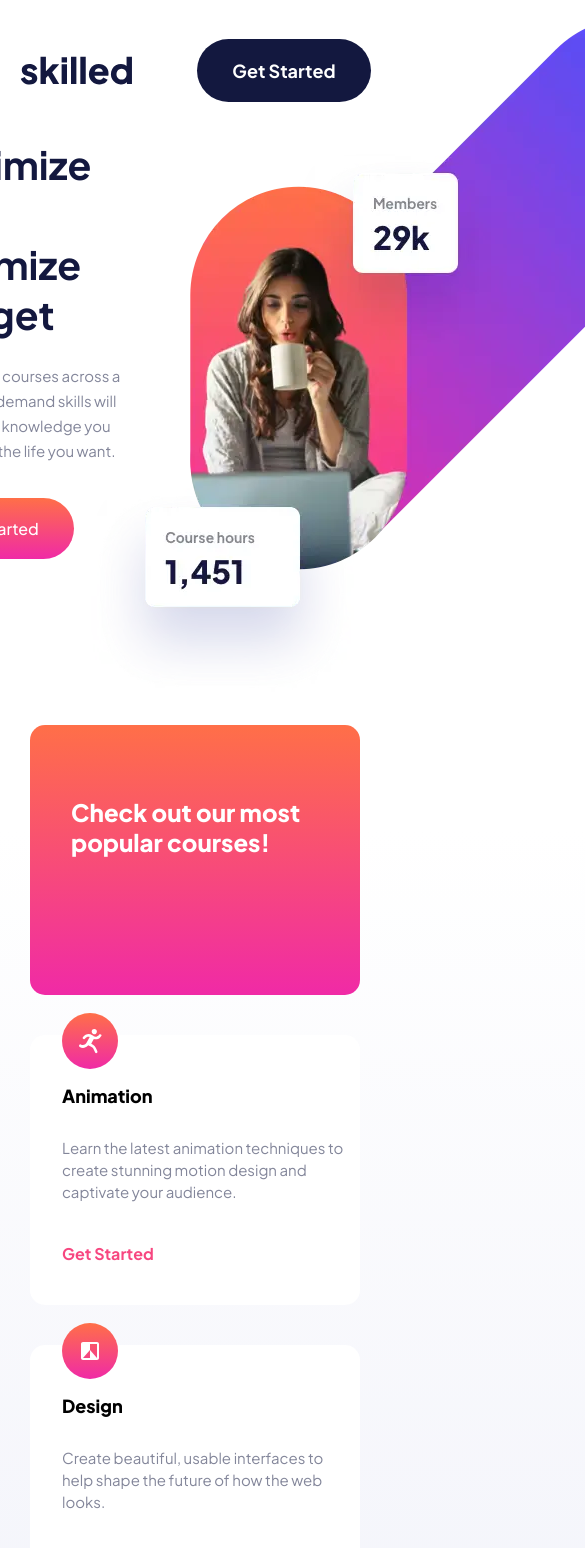
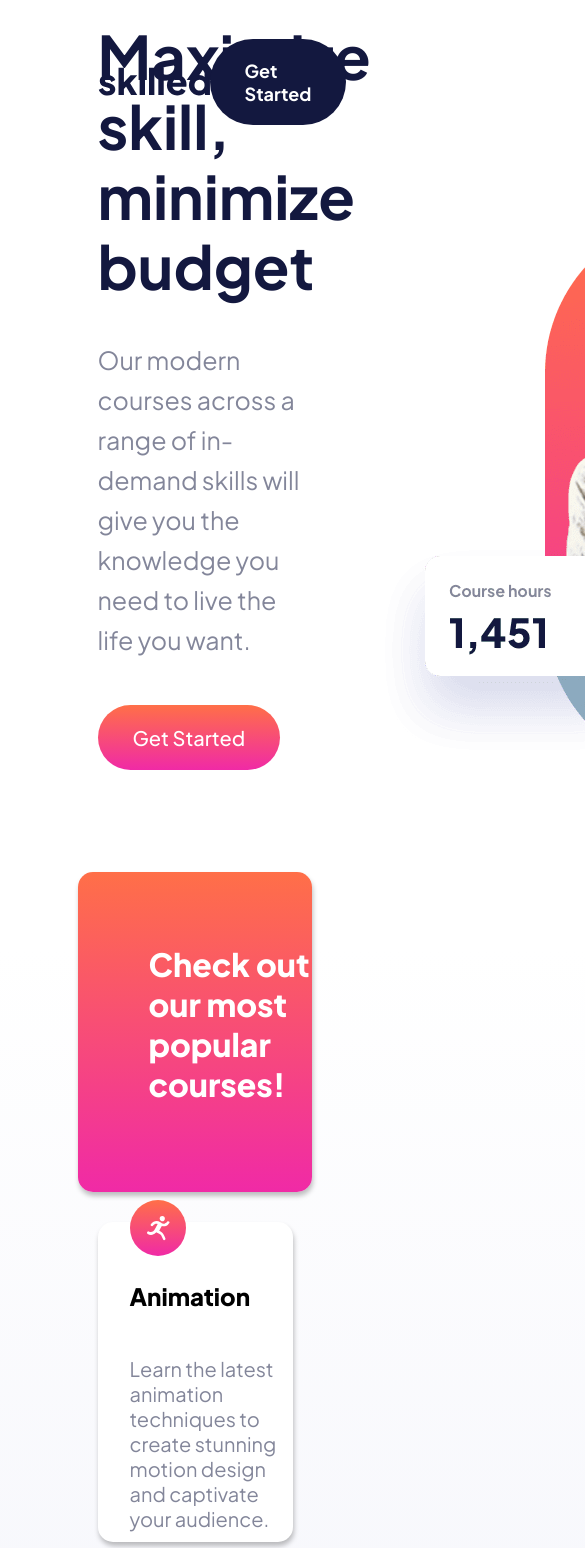
Before and after one commit to russell-crooms/skilled, a React (Vite) app: page / in a window 390 px wide. Shown: the top 1548 px of the page, 585 px wide, since content can reach past the window. Built offline with nearby package versions, Linux system fonts and the light colour scheme.

Commit message:
Cleared all of our media queries. I will start over, buidling this project for mobile view first.

```diff
--- a/src/components/cards/Cards.css
+++ b/src/components/cards/Cards.css
@@ -7,18 +7,6 @@
   flex-direction: row;
   flex-wrap: wrap;
   gap: 30px;
-}
-@media (max-width: 1440px) {
-  .cards-section {
-    width: 80%;
-  }
-}
-@media (max-width: 768px) {
-  .cards-section {
-    width: 90%;
-    row-gap: 40px;
-    column-gap: 15px;
-  }
 }
 
 #colorful-card {
@@ -36,12 +24,6 @@
   font-size: 32px;
   font-weight: 800;
 }
-@media (max-width: 1024px) {
-  #colorful-card .colorful-header {
-    font-size: 24px;
-    margin-left: 9px;
-  }
-}
 
 .cards {
   width: 400px;
@@ -54,24 +36,6 @@
   flex-direction: column;
   gap: 5px;
 }
-@media (max-width: 1440px) {
-  .cards {
-    width: 360px;
-  }
-}
-@media (max-width: 1024px) {
-  .cards {
-    width: 339px;
-    height: 270px;
-    box-shadow: none;
-  }
-}
-@media (max-width: 768px) {
-  .cards {
-    width: 330px;
-    gap: 0px;
-  }
-}
 
 .cards img {
   width: 56px;
@@ -83,28 +47,11 @@
   font-weight: 800;
   font-size: 24px;
 }
-@media (max-width: 1024px) {
-  .cards h2 {
-    font-size: 18px;
-  }
-}
 
 .cards p {
   color: #83869a;
   font-size: 20px;
   width: 97%;
-}
-@media (max-width: 1440px) {
-  .cards p {
-    width: 96%;
-    font-size: 17px;
-  }
-}
-@media (max-width: 1024px) {
-  .cards p {
-    font-size: 15px;
-    line-height: 22px;
-  }
 }
 
 .cards span {
@@ -114,11 +61,6 @@
   cursor: pointer;
   margin-top: 25px;
 }
-@media (max-width: 1024px) {
-  .cards span {
-    font-size: 16px;
-  }
-}
 
 .cards span:hover {
   opacity: 60%;
--- a/src/components/footer/Footer.css
+++ b/src/components/footer/Footer.css
@@ -15,17 +15,6 @@
     margin-left: auto;
     margin-right: auto;
 }
-@media (max-width: 1024px) {
-    .footer-items {
-        width: 70%;
-    }
-}
-@media (max-width: 768px) {
-    .footer-items {
-        width: 90%;
-
-    }
-}
 
 .footer-button {
     color: #FFFFFF;
--- a/src/components/hero/Hero.css
+++ b/src/components/hero/Hero.css
@@ -6,32 +6,6 @@
     margin-left: auto;
     margin-right: auto;
     margin-top: -225px;
-}
-@media (max-width: 1440px) {
-    .hero-section {
-        margin-top: -190px;
-        width: 80%;
-    }
-}
-@media (max-width: 1024px) {
-    .hero-section {
-        justify-content: center;
-        width: 70%;
-    }
-}
-@media (max-width: 768px) {
-    .hero-section {
-        width: 90%;
-    }
-}
-
-.hero-section-left {
-    margin-top: 100px;
-}
-@media (max-width: 1024px) {
-    .hero-section-left {
-        margin-top: 60px;
-    }
 }
 
 .hero-header-text {
@@ -42,52 +16,12 @@
     line-height: 70px;
     margin-bottom: -10px;
 }
-@media (max-width: 1440px) {
-    .hero-header-text {
-        width: 96%;
-        font-size: 47px;
-    }
-}
-@media (max-width: 1024px) {
-    .hero-header-text {
-        font-size: 25px;
-        line-height: 45px;
-    }
-}
-@media (max-width: 768px) {
-    .hero-header-text {
-        font-size: 26px;
-        line-height: 50px;
-        width: 120%;
-        font-weight: 1000;
-    }
-}
 
 .hero-paragraph {
     font-size: 25px;
     line-height: 40px;
     color: #83869A;
     width: 80%;
-}
-@media (max-width: 1440px) {
-    .hero-paragraph {
-        width: 80%;
-        font-size: 23px;
-    }
-}
-@media (max-width: 1024px) {
-    .hero-paragraph {
-        width: 97%;
-        font-size: 16px;
-        line-height: 28px;
-    }
-}
-@media (max-width: 768px) {
-    .hero-paragraph {
-        width: 126%;
-        font-size: 15px;
-        line-height: 25px;
-    }
 }
 
 .hero-button button {
@@ -102,11 +36,6 @@
     font-weight: 450;
     cursor: pointer;
 }
-@media (max-width: 768px) {
-    .hero-button button {
-        font-size: 16px;
-    }
-}
 
 .hero-button button:hover {
     opacity: 60%;
@@ -115,24 +44,10 @@
 .hero-image {
     margin-right: -490px;
 }
-@media (max-width: 1024px) {
-    .hero-image-desktop {
-        display: none;
-    }
-}
 
 .hero-image-tablet {
     display: none;
 }
-@media (max-width: 1024px) {
-    .hero-image-tablet {
-        display: flex;
-        align-items: center;
-        margin-right: 180px;
-        margin-top: 60px;
-    }
-}
-
 
 .hero-image-mobile {
     display: none;
--- a/src/components/navBar/NavBar.css
+++ b/src/components/navBar/NavBar.css
@@ -7,22 +7,6 @@
     margin-right: auto;
     margin-top: 38.7px;
 }
-@media (max-width: 1440px) {
-    .navbar-container {
-        width: 80%;
-    }
-}
-@media (max-width: 1024px) {
-    .navbar-container {
-        width: 70%;
-    }
-}
-@media (max-width: 768px) {
-    .navbar-container {
-        width: 90%;
-    }
-}
-
 
 .nav-button {
     border-radius: 50px;
@@ -38,62 +22,3 @@
 .nav-button:hover {
     opacity: 60%;
 }
-
-/* Commented all of the below code for now. I don't think we need it.
-@media (max-width: 1440px) {
-    .navbar-container {
-        width: 83vw;
-    }
-}
-
-@media (max-width: 1024px) {
-    /*.navbar-container {
-        width: 78vw;
-    }
-    .nav-button {
-        font-size: 15px;
-    }
-    .logo {
-        width: 115px;
-    }
-}
-
-@media (max-width: 768px) {
-    .navbar-container {
-        width: 85vw;
-    }
-    .nav-button {
-        width: 156px;
-        height: 56px;
-        text-align: center;
-        font-size: 15px;
-    }
-}
-
-@media (max-width: 425px) {
-    .logo {
-        width: 25vw;
-    }
-    .nav-button {
-        width: 145px;
-        font-size: 13px;
-    }
-    .navbar-container {
-        width: 95vw;
-        margin-top: 20px;
-    }
-}
-
-@media (max-width: 375px) {
-    .logo {
-        width: 25vw;
-    }
-    .nav-button {
-        width: 145px;
-        font-size: 13px;
-    }
-    .navbar-container {
-        width: 88vw;
-        margin-top: 20px;
-    }
-} */
```
